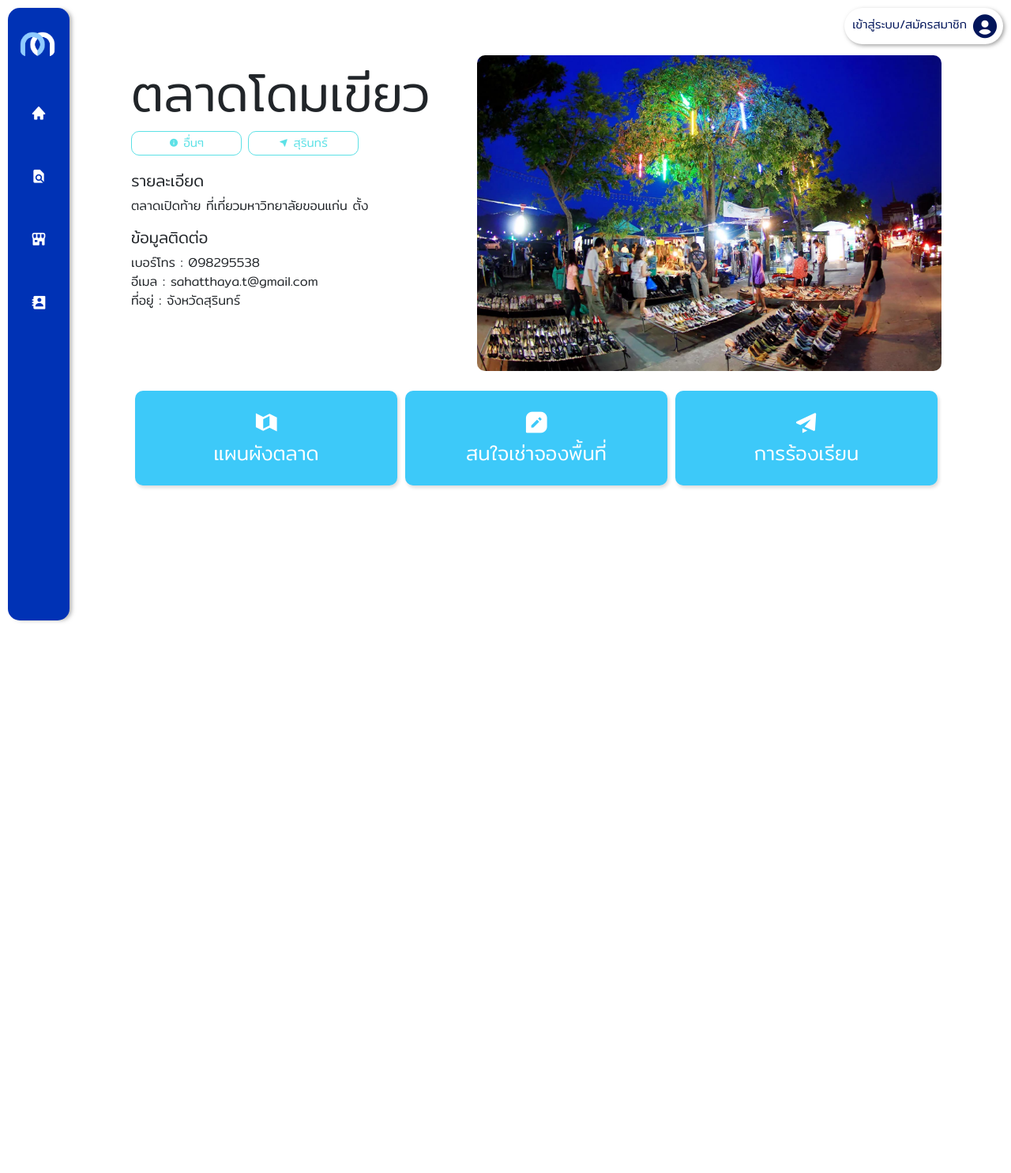
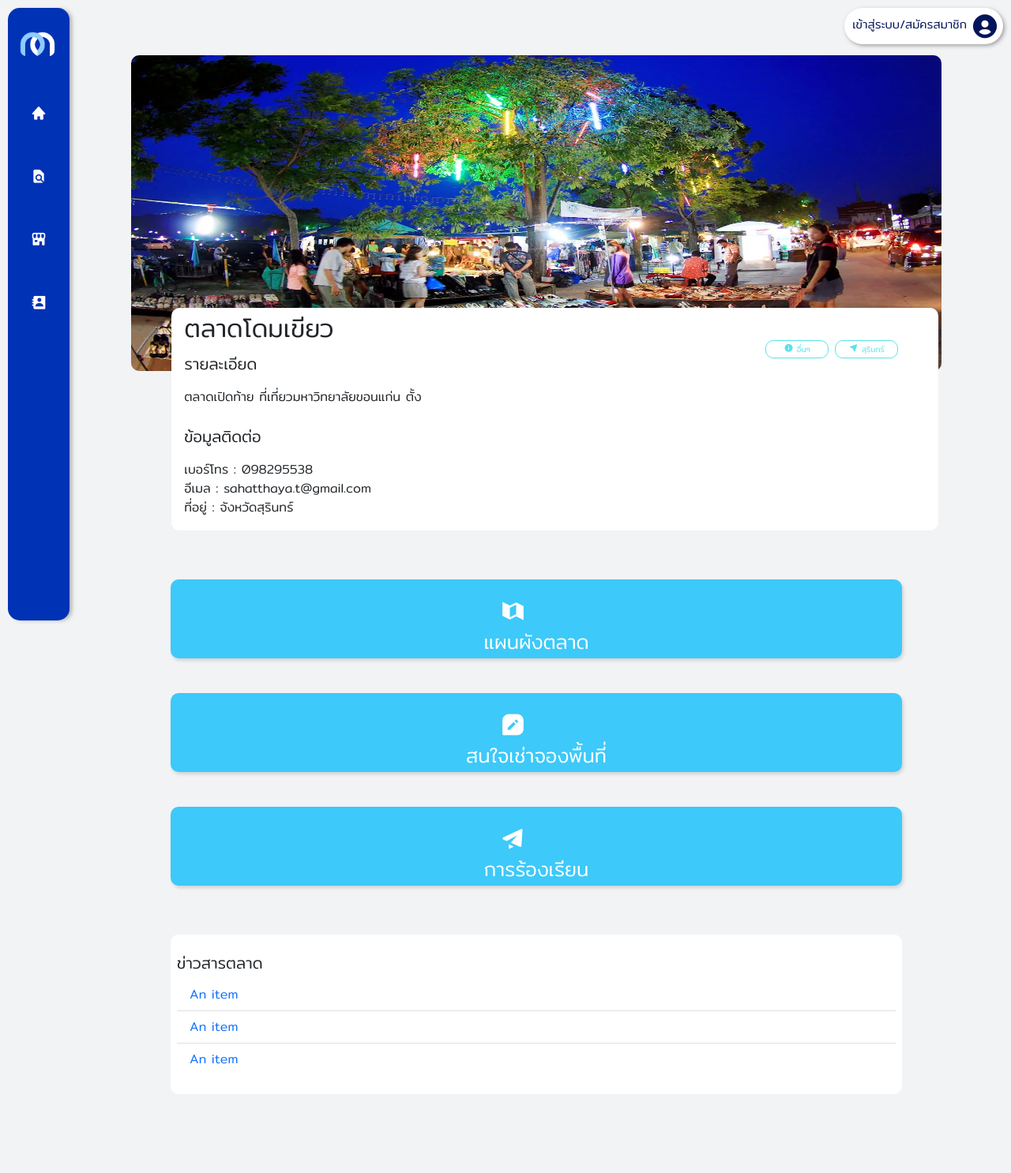
Before and after one commit to sahatthaya/SeniorProject51-marketrental-system, a PHP site: page /market-info.php?mkr_id=29 in a window 1280 px wide. Shown: the whole page at 79% size. Before the commit the page ends 788 px from the top, so only its background shows below. Run offline with PHP 8.4, Linux system fonts and the light colour scheme; data comes from the database, SQL or seed files in the repository; some libraries are stand-ins or nearby versions.

Commit message:
market-info.php edit full

```diff
--- a/css/market-info.css
+++ b/css/market-info.css
@@ -11,6 +11,8 @@
 body {
     padding: 20px;
     margin: 50px 68px 0px 146px !important;
+    background: #F2F3F5 !important;
+
 }
 
 #headerlabel {
@@ -27,7 +29,9 @@ body {
 }
 
 .info-tag {
-    margin-bottom: 20px;
+    position: absolute !important;
+    top: 30px;
+    right: 50px;
 }
 
 .type_tag {
@@ -66,6 +70,23 @@ body {
 }
 
 /*---------------------------------------- 5. quick-menu2------------------------------------------------------- */
+
+.mrk_info {
+    position: relative;
+    width: 1300px;
+    background: #ffffff;
+    border-radius: 10px;
+    border: 1px solid rgba(255, 255, 255, 0.18);
+    top: -10vh;
+    left: 5%;
+    padding: 0 15px;
+}
+
+#quick-menu2 {
+    margin: -35px 50px !important;
+}
+
+
 .quick-menu2 {
     color: #ffffff;
     padding: 1.5em .5em;
@@ -75,16 +96,16 @@ body {
     border: none;
     transition: ease .3s;
     background: #3DC9F9;
-    box-shadow:  2px 3px 4px #00000023;
-    transition:ease 0.5s;
-    margin: 25px 5px;
+    box-shadow: 2px 3px 4px #00000023;
+    transition: ease 0.5s;
+    margin: 10px 10px;
 }
 
 .quick-menu2:hover {
     color: white;
     background: #867FDE;
     box-shadow: inset 5px 5px 6px #6963ad,
-            inset -5px -5px 6px #a39bff;
+        inset -5px -5px 6px #a39bff;
     transition: .2s ease;
 }
 
@@ -99,6 +120,77 @@ body {
     text-align: center;
 
 }
-a{
+
+a {
     text-decoration: none !important;
 }
+
+.mrk_news {
+    margin: 5em 50px !important;
+    border-radius: 10px;
+    background-color: #ffffff;
+    padding: 1.5em .5em;
+}
+
+.list-group{
+    border-radius: 10px;
+}
+
+
+/* responsive--------------------------------------------------------------------- */
+
+@media(max-width: 1400px) {
+
+    #mkr_name {
+        font-size: 2em;
+    }
+
+    .mrk_info {
+        display: grid;
+        position: relative;
+        grid-gap: 10px;
+        width: auto;
+        margin-right: 55px;
+    }
+
+    .type_tag{
+        margin: 10px auto;
+        font-size: 10px;
+        width: 80px;
+    }
+
+    #quick-menu2 {
+        display: grid;
+        grid-gap: 10px;
+        grid-column: 1 / span 3;
+        width: auto;
+    }
+
+    .quick-menu2 {
+        height: 100px !important;
+        margin: 17px auto;
+    }
+}
+
+@media(max-width: 1200px) {
+
+    #quick-menu2 {
+        grid-gap: 2px;
+
+    }
+
+}
+
+@media(max-width: 992px) {
+    #quick-menu2 {
+        grid-gap: 1px;
+    }
+
+}
+
+@media(max-width:720px) {
+    body {
+        padding: 20px;
+        margin: 50px 10px 0px 10px !important;
+    }
+}
--- a/market-info.php
+++ b/market-info.php
@@ -19,8 +19,11 @@ require "backend/qry-market-info.php"
 
 <body>
 <div>
-        <div class="row">
-            <div class="col-5">
+        <div class="mkrpic">
+            <img src="<?php echo $row['mkr_pic'] ?>" class="d-block w-100" alt="...">
+        </div>
+
+        <div class="mrk_info">
             <p id="mkr_name"><?php echo $row['mkr_name']; ?></p>
             <div class="hstack gap-2 info-tag">
                 <button class="type_tag"><i class='bx bxs-info-circle'></i> <?php echo $row['market_type']; ?></button>
@@ -39,13 +42,8 @@ require "backend/qry-market-info.php"
                 ที่อยู่ : <?php echo $row['mkr_address']; ?>
             </p>
 
+        </div>
 
-
-            </div>
-            <div class="col-7 mkrpic">
-                <img src="<?php echo $row['mkr_pic'] ?>" class="d-block w-100" alt="...">
-            </div>
-        </div>
         <div id="quick-menu2" class="hstack">
             <a type="button" class="quick-menu2" id="partner-btn" data-bs-toggle="modal" data-bs-target="#partner-modal">
                 <i class='bx bxs-map-alt'></i>
@@ -60,6 +58,16 @@ require "backend/qry-market-info.php"
                 <p> การร้องเรียน </p>
             </a>
         </div>
+
+        <div class="mrk_news">
+            <h5>ข่าวสารตลาด</h5>
+            <ul class="list-group list-group-flush">
+                <li class="list-group-item"><a href=""> An item</a></li>
+                <li class="list-group-item"><a href=""> An item</a></li>
+                <li class="list-group-item"><a href=""> An item</a></li>
+            </ul>
+        </div>
+
     </div>
 </body>
 
```
Also changed, not shown: users-merchant/market-info.php (+20 -8 lines). Lines whose indentation alone changed are shown as unchanged.
